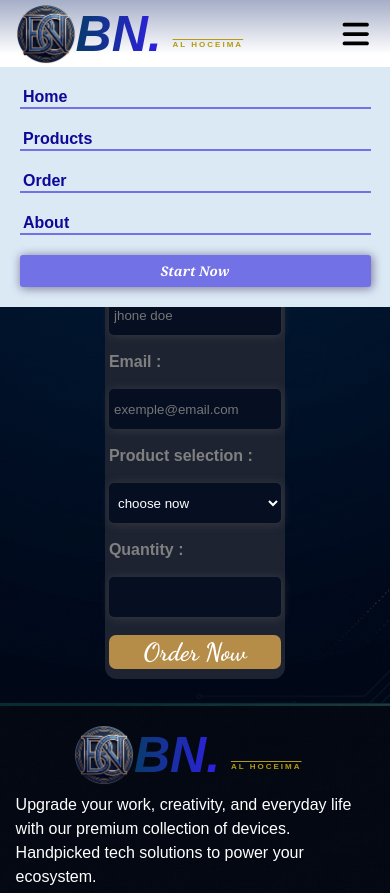
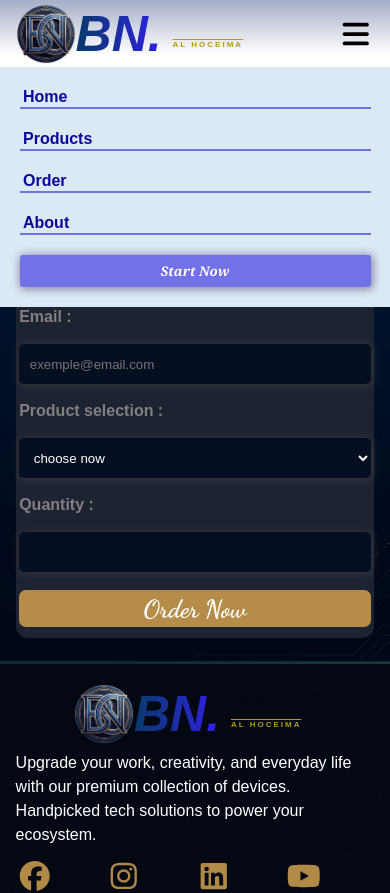
Before and after one commit to achrafbensellam/REACT-LEARNING, a React (Vite) app in the folder third-react-exo/: page /Order in a window 390 px wide. Shown: the top 893 px of the page. Built offline with nearby package versions, Linux system fonts and the light colour scheme.

Commit message:
adding order page responsivity

```diff
--- a/third-react-exo/src/pages/Order/components/order.css
+++ b/third-react-exo/src/pages/Order/components/order.css
@@ -163,3 +163,170 @@
     box-shadow: 1px 1px 10px 1px rgba(239, 179, 0, 0.518);
 
 }
+@media (min-width:320px) and (max-width:480px) {
+    .orderSection {
+    background-image: url(../../../assets/img/ordersectionPic.jpg);
+    background-position: center;
+    background-size: cover;
+    color: white;
+    padding: 6% 4%;
+    display: flex;
+    flex-direction: column;
+    align-items: center;
+}
+
+.orderSectionPara1 {
+    text-align: center;
+    color: rgb(178, 138, 72);
+    letter-spacing: 1px;
+    font-size: 40px;
+    font-weight: 700;
+}
+
+.orderSectionPara2 {
+    text-align: center;
+    padding: 2%;
+    color: gray;
+    font-family: Dancing Script;
+    font-size: 20px;
+}
+
+.OrderForm {
+    background-color: rgb(29, 35, 49);
+    width: 100%;
+    padding: 3% 1%;
+    border-radius: 12px;
+}
+
+.OrderFormINPUT {
+    width: 100%;
+    height: 40PX;
+    padding: 3%;
+    border-radius: 5px;
+    background-color: rgb(6, 14, 34);
+    border: none;
+    color: white;
+    box-shadow: 1px 1px 10px 1px rgba(92, 90, 90, 0.352);
+}
+
+.OrderFormTitles {
+    color: gray;
+    font-weight: 700;
+    /* !!!!! */
+    padding: 4% 0%;
+}
+
+.ProductSelectionIMAGE {
+    width: 100%;
+    height: 100%;
+    border-radius: 4px;
+}
+
+.ProductSelectionIMAGE-info-DIV {
+    width: 100%;
+}
+
+.ProductSelectionDIV-Cards {
+    display: grid;
+    grid-template-columns: 1fr 1fr 1fr;
+    gap: 2%;
+}
+
+.ProductSelectionDIV {
+    width: 50%;
+    background-color: rgb(29, 35, 49);
+    margin-top: 2%;
+    border-radius: 12px;
+    padding: 1%;
+}
+
+.ProductSelectionDIVpara1 {
+    color: gray;
+    font-weight: 700;
+    margin-bottom: 3%;
+}
+
+.ProductSelectionIMAGE-div {
+    width: 100%;
+}
+
+.ProductSelectionDIV-Card1 {
+    width: 100%;
+    border: 1px solid rgba(128, 128, 128, 0.499);
+    padding: 3%;
+    background-color: rgb(0, 16, 40);
+    border-radius: 7px;
+    transition: transform 0.5s ease-in-out;
+}
+
+.ProductSelectionDIV-Card1:hover {
+    transform: translateY(-10px);
+    box-shadow: 1px 1px 10px 1px rgba(178, 137, 72, 0.604);
+
+}
+
+.ProductSelectioninfo-DIV {
+    display: flex;
+}
+
+.ProductSelectioninfo-counters {
+    display: flex;
+    justify-content: end;
+    width: 70%;
+    gap: 7%;
+}
+
+.ordercounter1 {
+    background-color: rgb(53, 57, 70);
+    width: 20px;
+    height: 20px;
+    display: flex;
+    align-items: center;
+    justify-content: center;
+    border-radius: 3px;
+    cursor: pointer;
+}
+
+.orderNAME-PRICE {
+    display: flex;
+    justify-content: space-between;
+    align-items: center;
+    padding: 7%1%;
+}
+
+.orderNAME {
+    /* font-family: Dancing Script; */
+    /* font-weight: 700; */
+    font-size: 20px;
+    color: rgb(178, 138, 72);
+}
+
+.orderPRICE {
+
+    color: rgb(252, 211, 77);
+}
+
+.orderQuantity {
+    color: gray;
+    font-family: Dancing Script;
+    font-size: 20px;
+}
+
+.OrderFormBTN {
+    width: 100%;
+    padding: 1% 0%;
+    cursor: pointer;
+    border: none;
+    border-radius: 7px;
+    background-color: rgb(182, 141, 72);
+    color: white;
+    font-size: 25px;
+    font-weight: 800;
+    font-family: Dancing Script;
+
+}
+.OrderFormBTN:hover {
+    box-shadow: 1px 1px 10px 1px rgba(239, 179, 0, 0.518);
+
+}
+}
```
